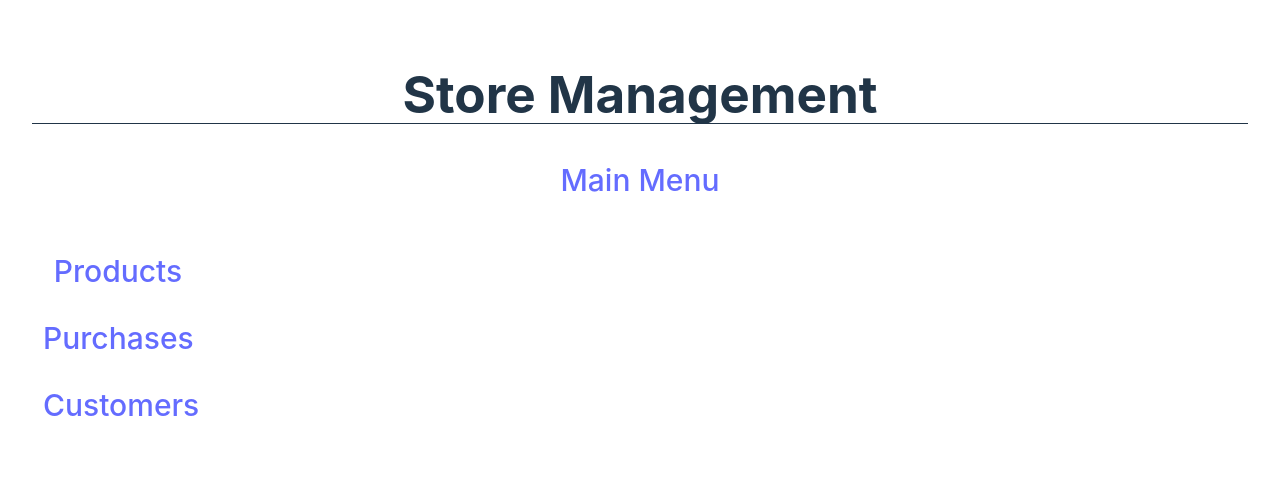
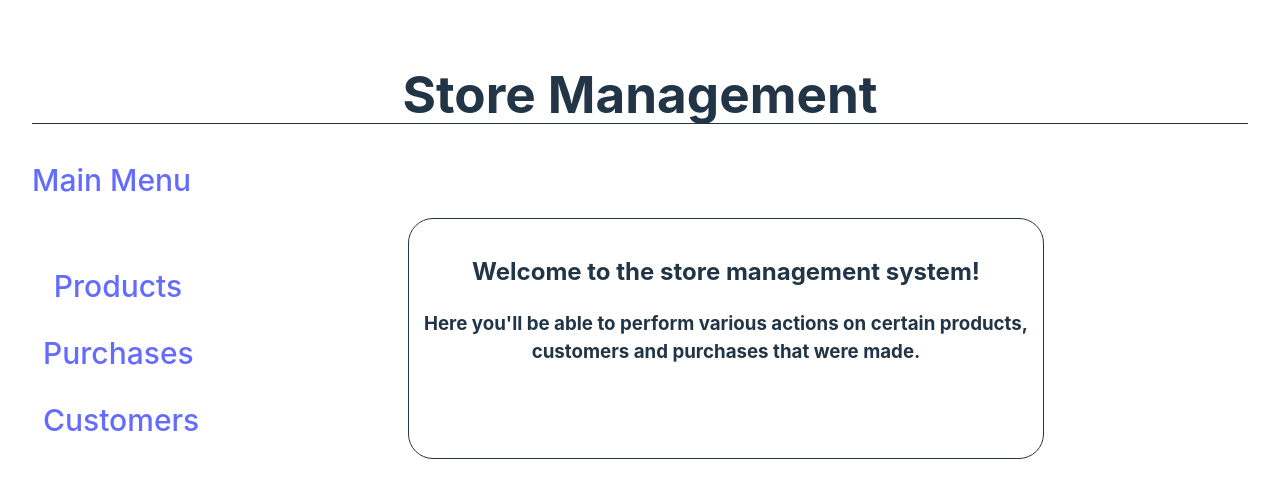
Before and after one commit to TomerMeidan/store-management, a React (Vite) app: page / in a window 1280 px wide. Shown: the top 498 px of the page. Built offline with nearby package versions, Linux system fonts and the light colour scheme.

Commit message:
fix: main menu appearance

```diff
--- a/src/App.css
+++ b/src/App.css
@@ -18,10 +18,11 @@
 }
 
 .total-box{
-  float: right;
+  float: left;
   position: relative;
   border: 1px solid;
   padding: 15px;
+  margin-left: 70px;
 }
 
 .menu{
--- a/src/App.jsx
+++ b/src/App.jsx
@@ -14,7 +14,7 @@ function App() {
     <>
       <h1 style={{ borderBottom: "1px solid" }}>Store Management</h1>
       <div>
-        <div style={{ fontSize: "30px" }}>
+        <div style={{ fontSize: "30px", marginBottom:"15px", textAlign:"left"}}>
           <Link to="/">Main Menu</Link>
         </div>
       </div>
@@ -22,7 +22,7 @@ function App() {
       <Routes>
         <Route path="/" element={<MenuPage />} />
         <Route path="/products" element={<ProductsPage />}>
-          <Route path="add/:customerID/:costumerName" element={<AddProduct/>}/>
+          <Route path="add/:costumerID/:costumerName" element={<AddProduct/>}/>
           <Route path="edit/:productID/:productName/:productPrice/:productQuantity" element={<EditProduct/>}/>
           <Route path="edit/:customerID" element={<EditCustomer/>}/>
         </Route>
--- a/src/components/products/EditProduct.jsx
+++ b/src/components/products/EditProduct.jsx
@@ -102,7 +102,7 @@ const EditProduct = () => {
 
       {buyingCustomers.map((customer) => {
         return <div key={customer.customerID}>
-          <Link > {customer.name}</Link>
+          <Link to={`/products/edit/${customer.customerID}`}>{`${customer.name}`}</Link>
         </div>;
       })}
 
--- a/src/pages/MenuPage.jsx
+++ b/src/pages/MenuPage.jsx
@@ -2,7 +2,8 @@ import { Link } from "react-router-dom";
 
 const MenuPage = () => {
   return (
-    <div style={{ marginTop: "40px"}}>
+    <div style={{ display: "flex" }}>
+      <div style={{ marginTop: "40px" }}>
         <div className="menu-box">
           <Link to="/products">Products</Link>
         </div>
@@ -13,6 +14,12 @@ const MenuPage = () => {
           <Link to="/customers">Customers</Link>
         </div>
       </div>
+      <div style={{border: "1px solid", borderRadius:"25px", padding:"15px", margin:"0 auto"}}>
+        <h2>Welcome to the store management system!</h2>
+        <h3>Here you'll be able to perform various actions on certain products, <br/>
+          customers and purchases that were made.</h3>
+      </div>
+    </div>
   );
 };
 
```
Lines whose indentation alone changed are shown as unchanged.
